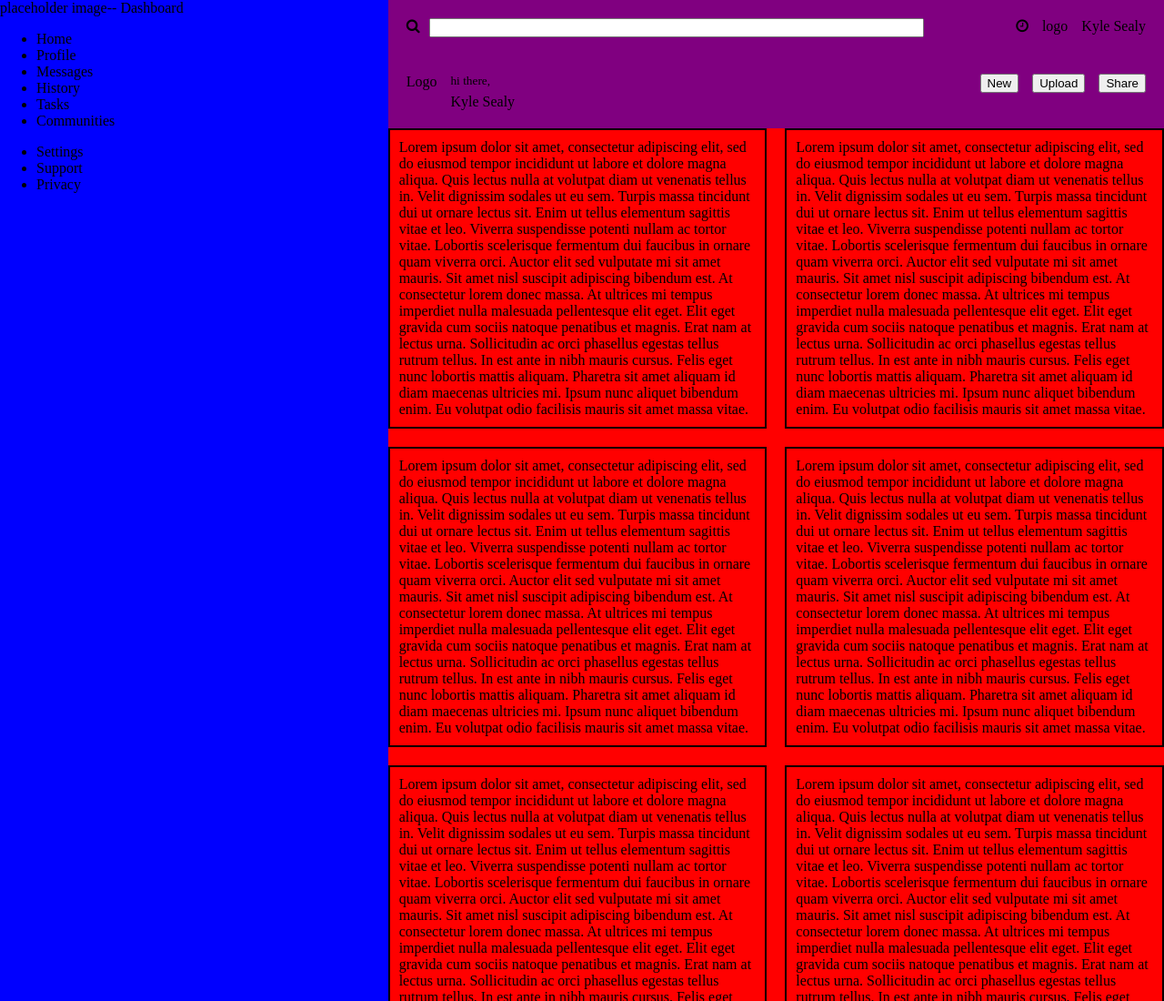
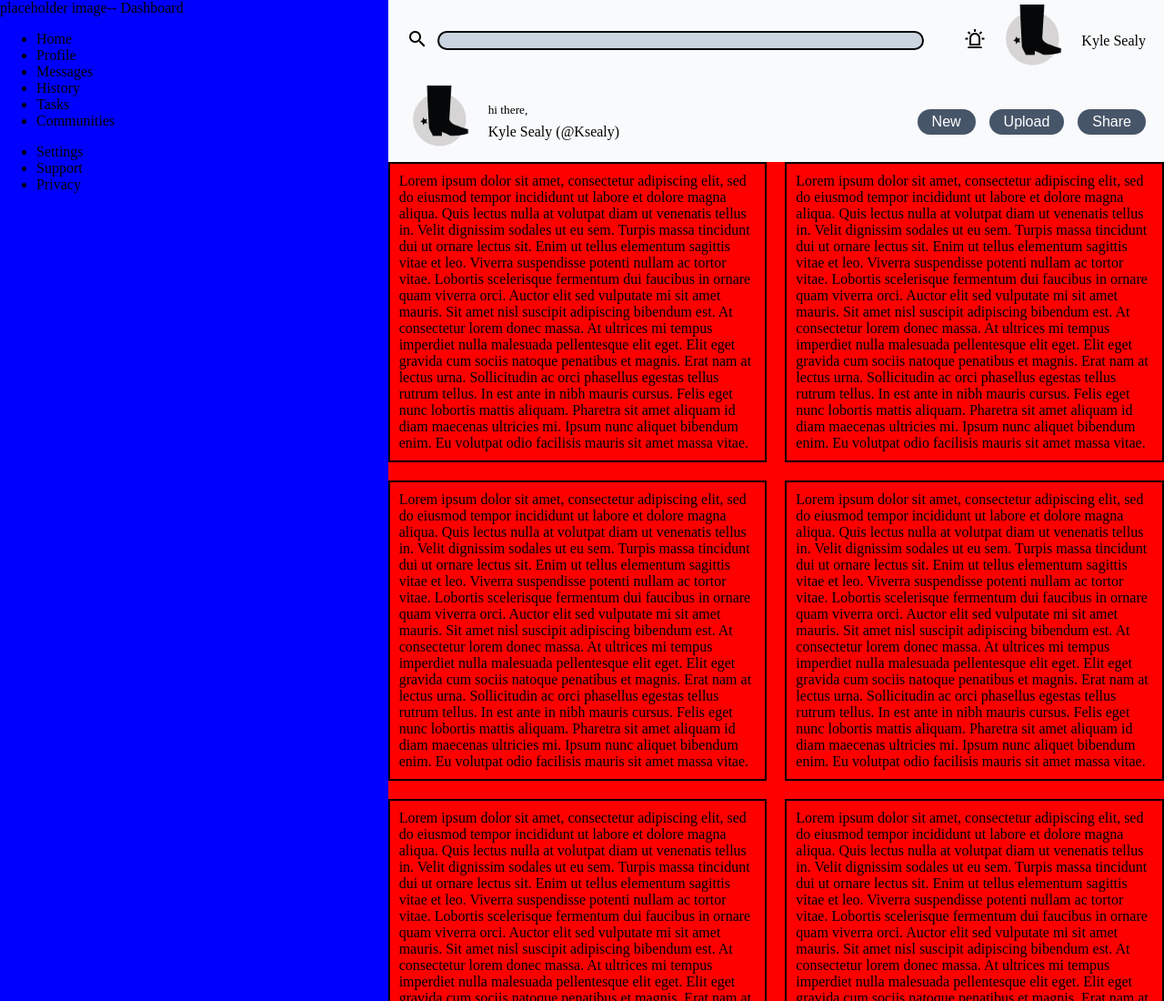
Before and after one commit to BootstrapFootkicker/Admin-Dashboard, a plain HTML site: page index.html in a window 1280 px wide. Shown: the top 1100 px of the page at 91% size. Drawn offline with Linux system fonts and the light colour scheme.

Commit message:
Header style Added header background color Styled Header search bar Added Images folder Added alarm and magnify image Styled buttons Removed redundant row styling code Tweaked padding and gaps in header

```diff
--- a/index.html
+++ b/index.html
@@ -14,23 +14,23 @@
     <div class="header">
         <div class="row-1">
             <div class="row1-left-side">
-                <label for="search-bar"><i class="fa fa-search"></i></label>
+                <label for="search-bar"><img src="images/magnify.png" alt="image of magnifying glass"></label>
                 <input type="search" id="search-bar">
             </div>
             <div class="row2-right-side">
-                <div><i class="fa fa-clock-o"></i>
-
+                <div>
+                    <img src="images/alarm-light-outline.png" alt="image of bell">
                 </div>
-                <div>logo</div>
+                <div><img class="boot-logo" src="images/bootlogo.png" alt="boot logo"></div>
                 <div>Kyle Sealy</div>
             </div>
         </div>
         <div class="row-2">
             <div class="row2-left-side">
-                <div>Logo</div>
+                <div><img class="boot-logo" src="images/bootlogo.png" alt="boot logo"></div>
                 <div class="superscript-container">
                     <sup>hi there,</sup>
-                    <div>Kyle Sealy</div>
+                    <div>Kyle Sealy (@Ksealy)</div>
                 </div>
             </div>
             <div class="row2-right-side">
--- a/style.css
+++ b/style.css
@@ -31,7 +31,7 @@ body {
 }
 
 .header {
-    background-color: purple;
+    background-color: #f8fafc;
     grid-column: 2;
     display: flex;
     flex-direction: column;
@@ -39,7 +39,7 @@ body {
 
 .row-1, .row-2 {
     display: flex;
-    padding: 20px;
+    padding: 5px 20px;
 
 
 }
@@ -48,6 +48,7 @@ body {
 .row-1, .row-2 {
     justify-content: space-between;
 
+
 }
 
 .row-2 {
@@ -55,26 +56,44 @@ body {
 
 }
 
-.row2-right-side {
-    display: flex;
-    gap: 20px;
-}
 
 .row1-left-side {
     display: flex;
     gap: 10px;
     width: 70%;
+    align-items: center;
 
 }
 
 .row2-left-side, .row2-right-side {
     display: flex;
     gap: 15px;
+    align-items: center;
 }
 
 
 input[type='search'] {
     display: flex;
     flex: 1;
+    border: black 2px solid;
+    border-radius: 50px;
+    background-color: #cbd5e1;
 
 }
+
+.boot-logo {
+    height: 75px;
+    width: 75px;
+}
+
+button {
+    background-color: #475569;
+    border: none;
+    color: white;
+    padding: 5px 16px;
+    text-align: center;
+    text-decoration: none;
+    display: inline-block;
+    font-size: 16px;
+    border-radius: 50px;
+}
```
Also changed, not shown: images/alarm-light-outline.png (added), images/bootlogo.png (added), images/magnify.png (added), 1 other file.
